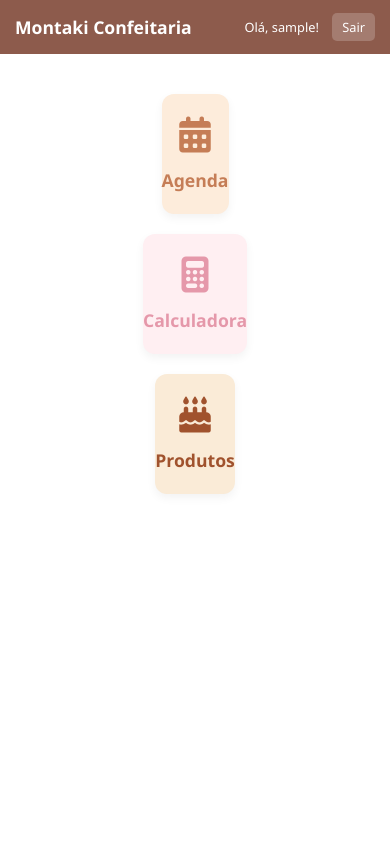
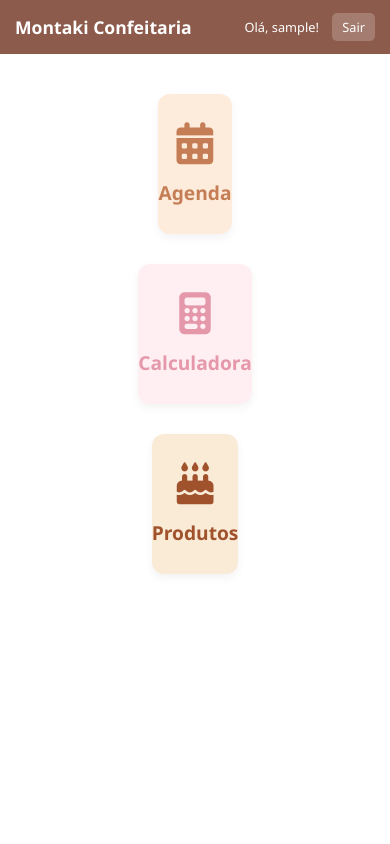
Before and after one commit to alexsvl2/montaki_agenda, a Flask app: page /home in a window 390 px wide. Run offline with Flask 3, Linux system fonts and the light colour scheme; the visitor is signed in with stand-in values (Sample User, id 1).

Commit message:
muda icones

```diff
--- a/static/css/style.css
+++ b/static/css/style.css
@@ -450,10 +450,11 @@ tr:hover { background-color: #fefcf9; }
     .header h2 { font-size: 1.1em; }
     .user-info { font-size: 0.8em; }
 
-    /* Mobile para Dashboard */
-    .dashboard-menu { flex-direction: column; padding: 40px 20px; gap: 20px; }
-    .menu-item { width: 100%; max-width: 250px; height: 120px; }
-    .menu-item i { font-size: 36px; }
+    /* Mobile para Dashboard com ícones maiores */
+    .dashboard-menu { flex-direction: column; padding: 40px 20px; gap: 30px; }
+    .menu-item { width: 100%; max-width: 250px; height: 140px; }
+    .menu-item i { font-size: 42px; }
+    .menu-item span { font-size: 1.2em; }
 
     /* Mobile para Agenda */
     .calendario { padding: 5px; }
```
